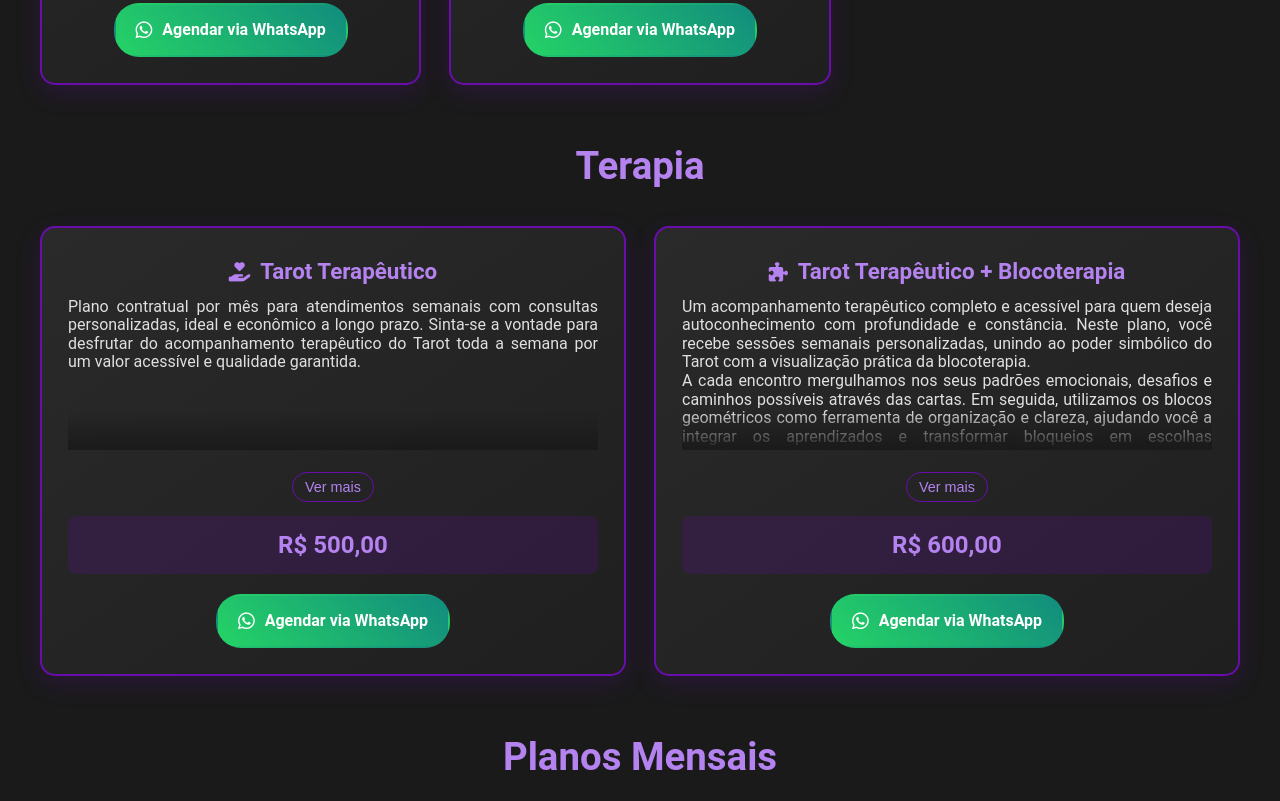
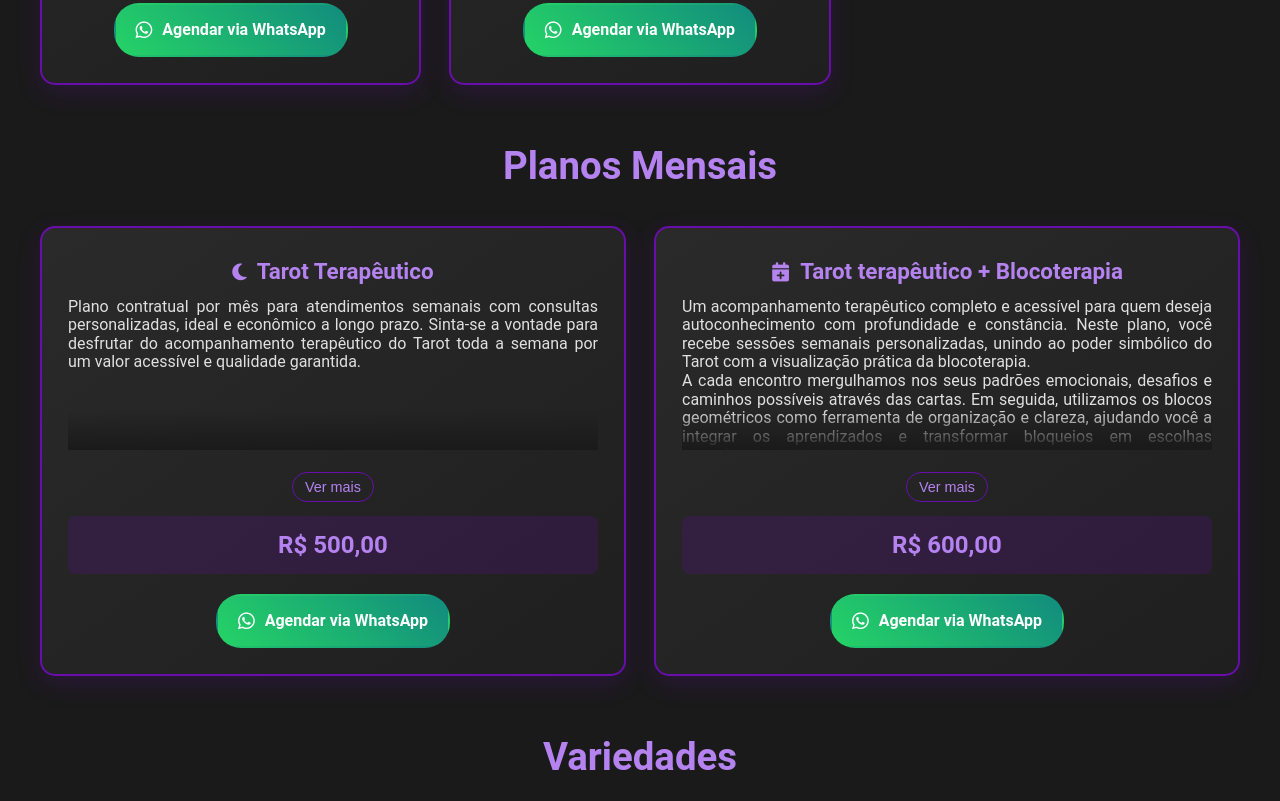
Before and after one commit to abussuladolouco/tarot, a plain HTML site: page index.html in a window 1280 px wide. Shown: the part 1519-2320 px from the top of the page. Drawn offline with Linux system fonts and the light colour scheme.

Commit message:
Update index.html

```diff
--- a/index.html
+++ b/index.html
@@ -89,35 +89,6 @@
             </div>
         </section>
 
-        <section id="tiragens">
-            <h2>Terapia</h2>
-            <div class="tiragens-container">
-
-                <div class="tiragem-card">
-                    <h3><i class="fas fa-hand-holding-heart"></i>Tarot Terapêutico</h3>
-                    <div class="descricao">
-                        <p>Plano contratual por mês para atendimentos semanais com consultas personalizadas, ideal e econômico a longo prazo. Sinta-se a vontade para desfrutar do acompanhamento terapêutico do Tarot toda a semana por um valor acessível e qualidade garantida.</p>
-                    </div>
-                    <div class="preco">R$ 500,00</div>
-                    <a href="https://wa.me/+5519991384592?text=Olá%2C%20gostaria%20de%20fazer%20uma%20consulta%20de%20Tarot%20Terapêutico!" class="btn-whatsapp" target="_blank">
-                        <i class="fa-brands fa-whatsapp"></i> Agendar via WhatsApp
-                    </a>
-                </div>
-
-                <div class="tiragem-card">
-                    <h3><i class="fas fa-puzzle-piece"></i>Tarot Terapêutico + Blocoterapia</h3>
-                    <div class="descricao">
-                        <p>Um acompanhamento terapêutico completo e acessível para quem deseja autoconhecimento com profundidade e constância. Neste plano, você recebe sessões semanais personalizadas, unindo ao poder simbólico do Tarot com a visualização prática da blocoterapia.</p>
-                        <p>A cada encontro mergulhamos nos seus padrões emocionais, desafios e caminhos possíveis através das cartas. Em seguida, utilizamos os blocos geométricos como ferramenta de organização e clareza, ajudando você a integrar os aprendizados e transformar bloqueios em escolhas conscientes.</p>
-                        <p>Este plano é ideal para quem busca evolução com continuidade, acolhimento e direção. Um investimento mensal para cuidar de si com presença, leveza e propósito.</p>
-                    </div>
-                    <div class="preco">R$ 600,00</div>
-                    <a href="https://wa.me/+5519991384592?text=Olá%2C%20gostaria%20de%20fazer%20uma%20consulta%20de%20Tarot%20Terapêutico%20com%20Blocoterapia!" class="btn-whatsapp" target="_blank">
-                        <i class="fa-brands fa-whatsapp"></i> Agendar via WhatsApp
-                    </a>
-                </div>
-            </div>
-        </section>
 
         <section id="tiragens">
             <h2>Planos Mensais</h2>
```
